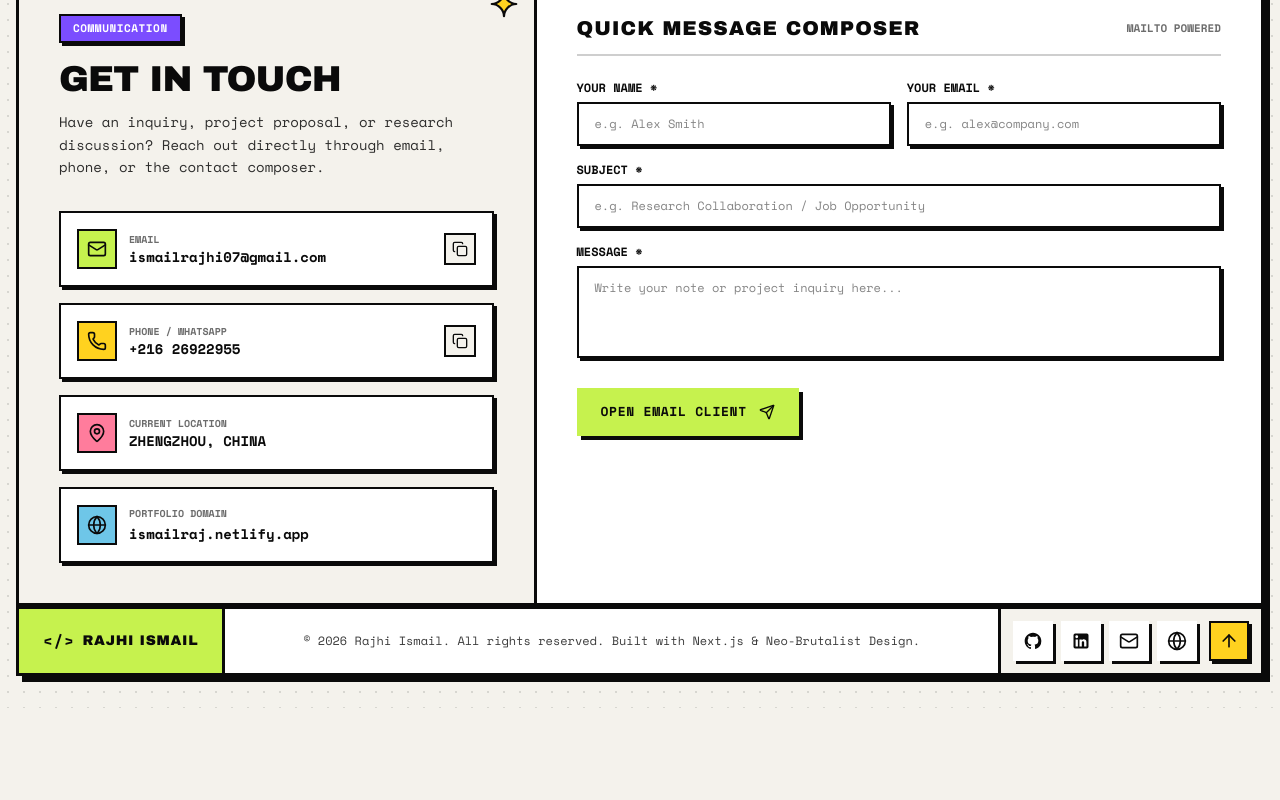
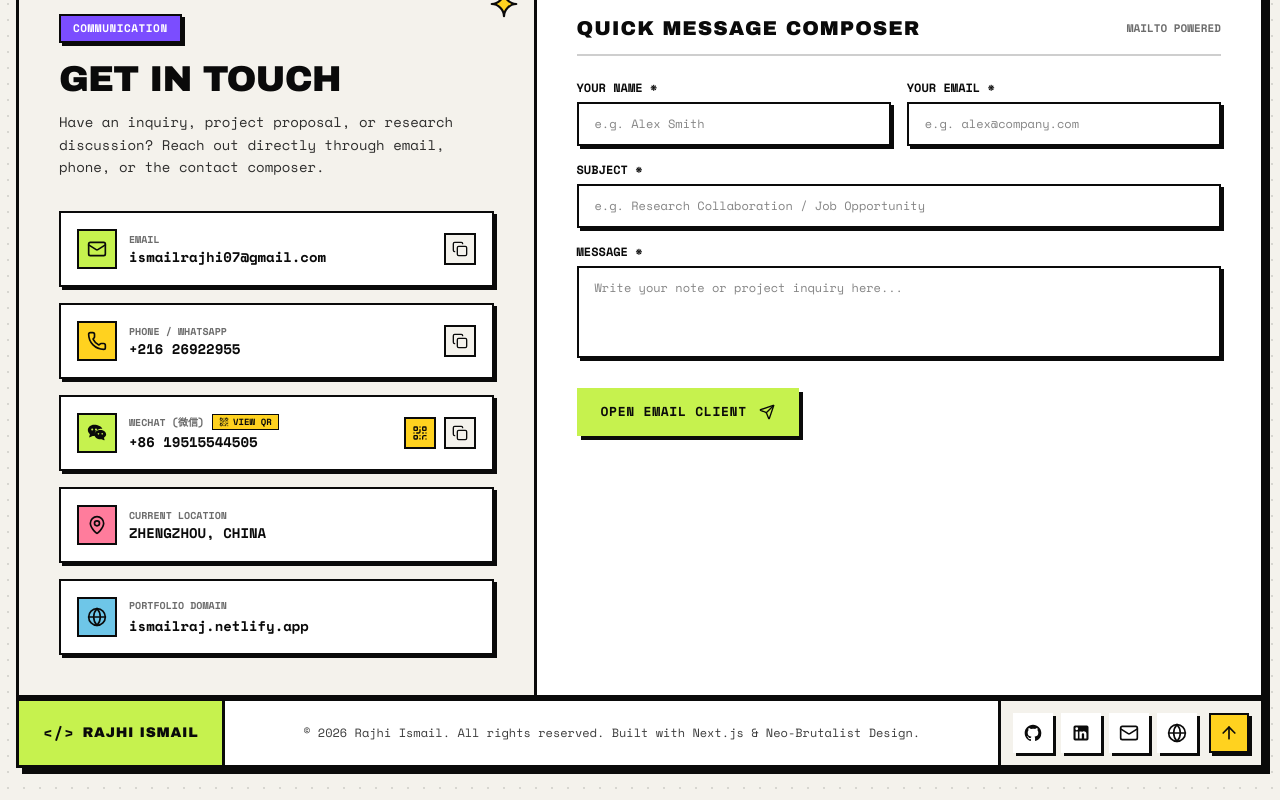
Before and after one commit to RAJHI-ISMAIL/cvport, a Next.js app: page / in a window 1280 px wide. Shown: the part 2772-3572 px from the top of the page. Before the commit the page ends 3480 px from the top, so only its background shows below. Built offline with nearby package versions, Linux system fonts and the light colour scheme.

Commit message:
add wechat to contact

```diff
--- a/src/components/sections/Contact.tsx
+++ b/src/components/sections/Contact.tsx
@@ -3,12 +3,27 @@
 import React, { useState } from "react";
 import { siteContent } from "@/data/content";
 import { Button } from "@/components/ui/Button";
-import { Mail, Phone, MapPin, Globe, Check, Copy, Send } from "lucide-react";
+import { Mail, Phone, MapPin, Globe, Check, Copy, Send, QrCode, X } from "lucide-react";
 import { SparkleDoodle } from "@/components/ui/Doodles";
+
+const WechatIcon = () => (
+  <svg className="w-5 h-5 fill-current" viewBox="0 0 24 24" aria-hidden="true">
+    <path d="M8.5 2C4.36 2 1 4.91 1 8.5c0 1.99.98 3.78 2.53 5.01L2.6 16.7a.5.5 0 0 0 .72.54l3.52-1.76c.53.11 1.09.18 1.66.18.23 0 .45-.02.68-.04C9.07 15.17 9 14.6 9 14c0-3.87 3.81-7 8.5-7 .34 0 .67.02 1 .06C17.48 4.14 13.34 2 8.5 2zm-2.25 4.5a1.25 1.25 0 1 1 0 2.5 1.25 1.25 0 0 1 0-2.5zm4.5 0a1.25 1.25 0 1 1 0 2.5 1.25 1.25 0 0 1 0-2.5zM16 8.5c-3.87 0-7 2.46-7 5.5s3.13 5.5 7 5.5c.52 0 1.02-.05 1.5-.15l2.84 1.42a.5.5 0 0 0 .72-.54l-.75-2.58C21.46 16.59 23 15.16 23 14c0-3.04-3.13-5.5-7-5.5zm-2.25 3.5a1 1 0 1 1 0 2 1 1 0 0 1 0-2zm4.5 0a1 1 0 1 1 0 2 1 1 0 0 1 0-2z" />
+  </svg>
+);
 
 export const Contact: React.FC = () => {
   const { personal } = siteContent;
   const [copiedField, setCopiedField] = useState<string | null>(null);
+  const [showWechatQr, setShowWechatQr] = useState(false);
+
+  React.useEffect(() => {
+    const handleKey = (e: KeyboardEvent) => {
+      if (e.key === "Escape") setShowWechatQr(false);
+    };
+    window.addEventListener("keydown", handleKey);
+    return () => window.removeEventListener("keydown", handleKey);
+  }, []);
 
   const [formState, setFormState] = useState({
     name: "",
@@ -125,6 +140,65 @@ export const Contact: React.FC = () => {
                     <Copy className="w-4 h-4 text-ink" />
                   )}
                 </button>
+              </div>
+
+              {/* WeChat Card (Clickable to show QR code) */}
+              <div
+                onClick={() => setShowWechatQr(true)}
+                className="p-4 bg-paper border-brut-2 border-ink shadow-brut-xs flex items-center justify-between cursor-pointer transition-all hover:translate-x-[1px] hover:translate-y-[1px] hover:bg-lime/10 group select-none"
+                title="Click to view WeChat QR Code"
+              >
+                <div className="flex items-center gap-3">
+                  <div className="w-10 h-10 rounded-none bg-lime border-2 border-ink flex items-center justify-center shrink-0 text-ink group-hover:bg-yellow transition-colors">
+                    <WechatIcon />
+                  </div>
+                  <div>
+                    <div className="flex items-center gap-2">
+                      <span className="font-mono text-[10px] text-ink/60 font-bold uppercase">
+                        WECHAT (微信)
+                      </span>
+                      <span className="inline-flex items-center gap-1 px-1.5 py-0.2 bg-yellow border border-ink text-[9px] font-mono font-bold text-ink">
+                        <QrCode className="w-2.5 h-2.5" />
+                        VIEW QR
+                      </span>
+                    </div>
+                    <span className="font-mono text-xs sm:text-sm font-bold text-ink block mt-0.5">
+                      {personal.wechat}
+                    </span>
+                  </div>
+                </div>
+
+                <div className="flex items-center gap-2">
+                  <button
+                    type="button"
+                    onClick={(e) => {
+                      e.stopPropagation();
+                      setShowWechatQr(true);
+                    }}
+                    title="View QR Code"
+                    aria-label="View WeChat QR Code"
+                    className="w-8 h-8 flex items-center justify-center border-2 border-ink bg-yellow hover:bg-lime transition-colors shrink-0"
+                  >
+                    <QrCode className="w-4 h-4 text-ink" />
+                  </button>
+
+                  <button
+                    type="button"
+                    onClick={(e) => {
+                      e.stopPropagation();
+                      handleCopy(personal.wechat, "wechat");
+                    }}
+                    title="Copy WeChat ID"
+                    aria-label="Copy WeChat ID"
+                    className="w-8 h-8 flex items-center justify-center border-2 border-ink bg-cream hover:bg-yellow transition-colors shrink-0"
+                  >
+                    {copiedField === "wechat" ? (
+                      <Check className="w-4 h-4 text-ink" />
+                    ) : (
+                      <Copy className="w-4 h-4 text-ink" />
+                    )}
+                  </button>
+                </div>
               </div>
 
               {/* Location Card */}
@@ -270,6 +344,77 @@ export const Contact: React.FC = () => {
           </div>
         </div>
       </div>
+
+      {/* WeChat QR Code Modal */}
+      {showWechatQr && (
+        <div
+          role="dialog"
+          aria-modal="true"
+          aria-label="WeChat QR Code Modal"
+          className="fixed inset-0 z-50 flex items-center justify-center p-4 bg-ink/75 backdrop-blur-xs animate-fadeIn"
+          onClick={() => setShowWechatQr(false)}
+        >
+          <div
+            className="w-full max-w-sm bg-paper border-brut-3 border-ink shadow-brut p-6 relative max-h-[90vh] overflow-y-auto"
+            onClick={(e) => e.stopPropagation()}
+          >
+            {/* Header */}
+            <div className="flex items-center justify-between pb-3 border-b-3 border-ink mb-4">
+              <div className="flex items-center gap-2">
+                <div className="w-7 h-7 bg-lime border-2 border-ink flex items-center justify-center">
+                  <WechatIcon />
+                </div>
+                <h3 className="font-heading text-lg uppercase tracking-tight text-ink">
+                  WeChat (微信)
+                </h3>
+              </div>
+              <button
+                type="button"
+                onClick={() => setShowWechatQr(false)}
+                aria-label="Close QR dialog"
+                className="w-8 h-8 flex items-center justify-center border-2 border-ink bg-yellow hover:bg-lime transition-colors"
+              >
+                <X className="w-5 h-5 text-ink" />
+              </button>
+            </div>
+
+            {/* QR Code Graphic Frame */}
+            <div className="bg-cream border-brut-2 border-ink p-3 flex flex-col items-center justify-center shadow-brut-xs">
+              {/* eslint-disable-next-line @next/next/no-img-element */}
+              <img
+                src="/qr-wechat.jpg"
+                alt="Rajhi Ismail WeChat QR Code"
+                className="w-full max-w-[280px] h-auto border-2 border-ink object-contain bg-white"
+              />
+              <p className="font-mono text-xs font-bold text-ink mt-3 text-center">
+                Scan with WeChat (微信扫一扫)
+              </p>
+              <p className="font-mono text-[11px] text-ink/70 text-center mt-0.5">
+                Add Ismail directly on WeChat
+              </p>
+            </div>
+
+            {/* WeChat ID and Copy Action */}
+            <div className="mt-4 pt-3 border-t-2 border-ink/20 flex items-center justify-between gap-2">
+              <div className="truncate">
+                <div className="font-mono text-[10px] text-ink/60 font-bold uppercase">
+                  WECHAT ID
+                </div>
+                <span className="font-mono text-xs font-bold text-ink truncate block">
+                  {personal.wechat}
+                </span>
+              </div>
+              <Button
+                variant="primary"
+                size="sm"
+                onClick={() => handleCopy(personal.wechat, "wechat-modal")}
+              >
+                {copiedField === "wechat-modal" ? "COPIED ✓" : "COPY ID"}
+              </Button>
+            </div>
+          </div>
+        </div>
+      )}
     </section>
   );
 };
--- a/src/data/content.ts
+++ b/src/data/content.ts
@@ -80,6 +80,7 @@ export interface SiteContent {
     location: string;
     email: string;
     phone: string;
+    wechat: string;
     website: string;
     websiteUrl: string;
     socials: SocialLink[];
@@ -115,6 +116,7 @@ export const siteContent: SiteContent = {
     location: "ZHENGZHOU, CHINA",
     email: "ismailrajhi07@gmail.com",
     phone: "+216 26922955",
+    wechat: "+86 19515544505",
     website: "ismailraj.netlify.app",
     websiteUrl: "https://ismailraj.netlify.app",
     socials: [
```
Also changed, not shown: public/qr-wechat.jpg (added).
